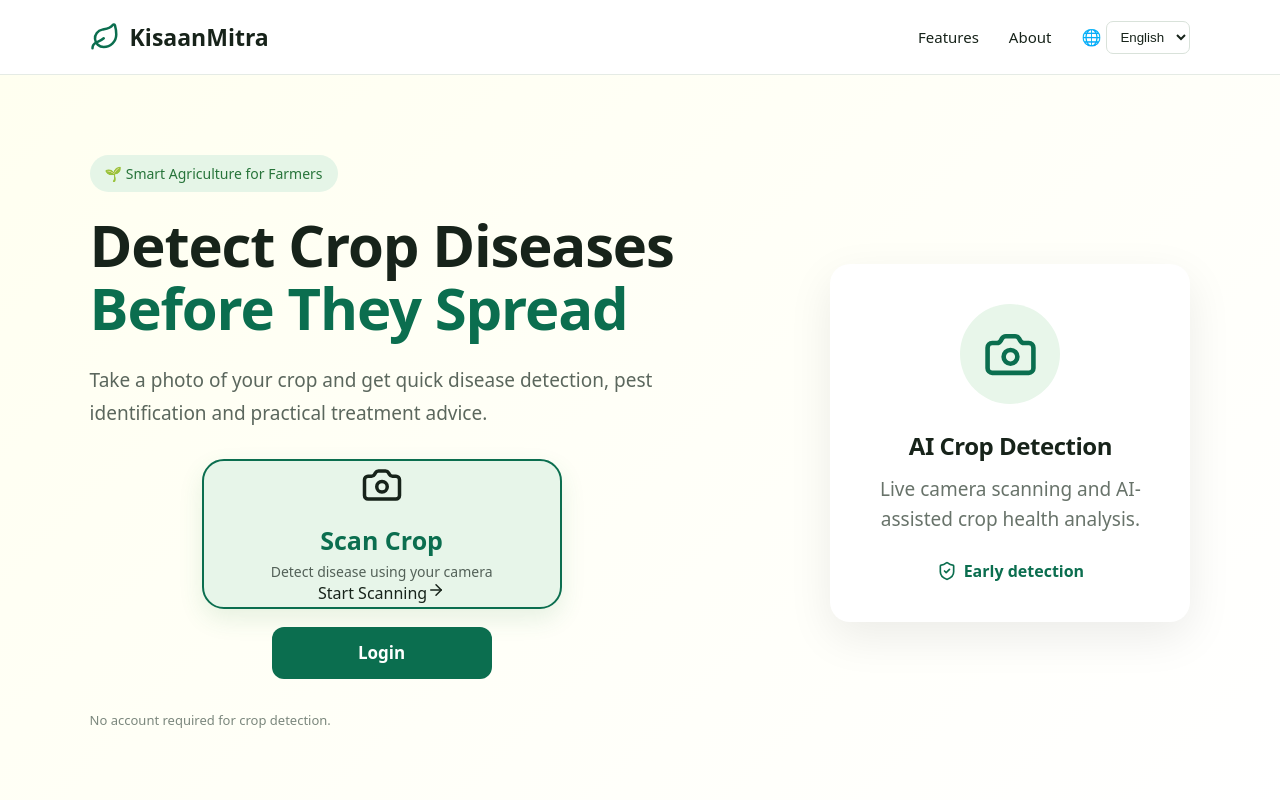
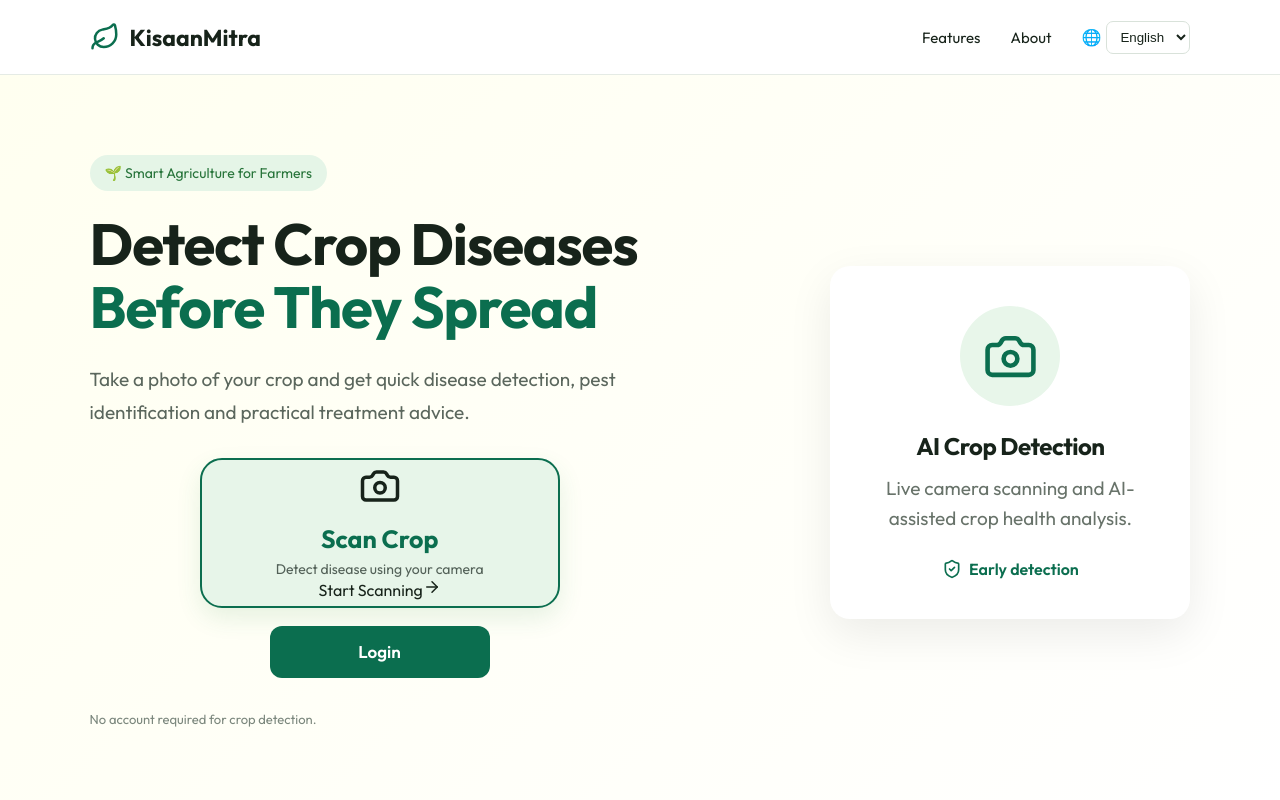
Before and after one commit to monkeygarp7/kisaan_mitra, a React (Vite) app in the folder CropCare-SIH26131-Updated/: page / in a window 1280 px wide. Shown: the top 800 px of the page. Built offline with nearby package versions, Linux system fonts and the light colour scheme.

Commit message:
Fix duplicate font import in index.css
Removed duplicate font import and added a new import statement.

```diff
--- a/CropCare-SIH26131-Updated/src/index.css
+++ b/CropCare-SIH26131-Updated/src/index.css
@@ -1,3 +1,4 @@
+@import url('https://fonts.googleapis.com/css2?family=Outfit:wght@300;400;500;600;700;800&display=swap');
 * {
   margin: 0;
   padding: 0;
@@ -7,7 +8,7 @@
 html {
   scroll-behavior: smooth;
 }
-@import url('https://fonts.googleapis.com/css2?family=Outfit:wght@300;400;500;600;700;800&display=swap');
+
 /* =========================================
    PREMIUM TYPOGRAPHY & TEXT ANIMATIONS
    ========================================= */
```
